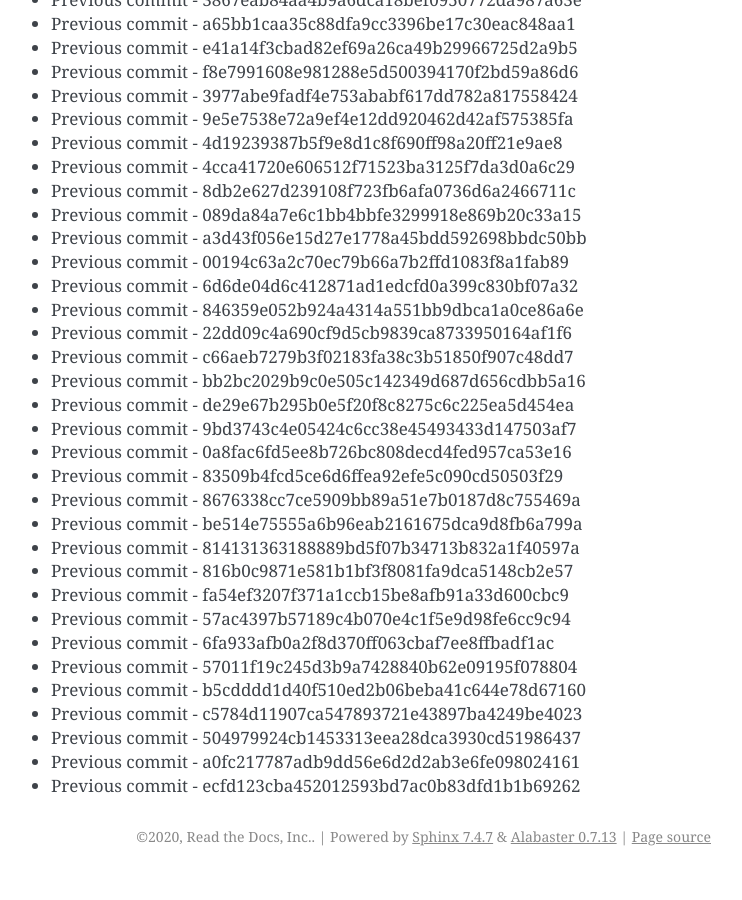
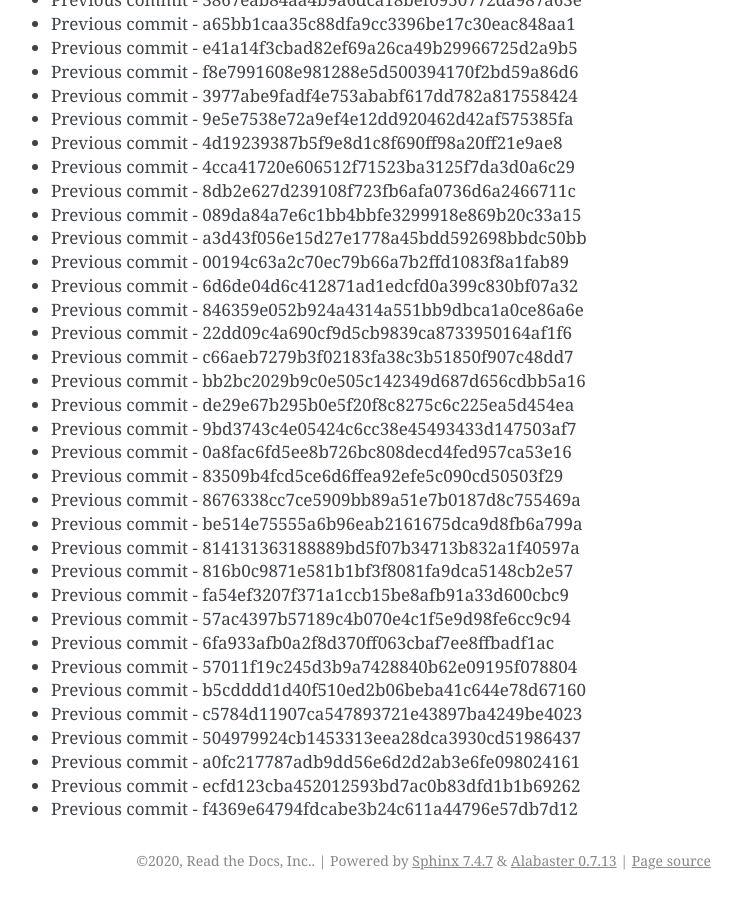
Before and after one commit to readthedocs/rtd-git-stresstest, a Sphinx documentation site: the page built from docs/updates.rst, in a window 1280 px wide and 900 px high, scrolled down 57030 px. Shown: the whole window, without its empty margins (399-1141 px from the left). Built offline with Sphinx 7.4.7, drawn with Linux system fonts in a browser that asks for light colours; before the commit the page ends 57906 px from its top, so only the background shows below that.

Commit message:
Generating commit from previous: f4369e64794fdcabe3b24c611a44796e57db7d12

```diff
--- a/docs/updates.rst
+++ b/docs/updates.rst
@@ -2428,3 +2428,4 @@ It can be tested for any performance characteristics.
 * Previous commit - 504979924cb1453313eea28dca3930cd51986437
 * Previous commit - a0fc217787adb9dd56e6d2d2ab3e6fe098024161
 * Previous commit - ecfd123cba452012593bd7ac0b83dfd1b1b69262
+* Previous commit - f4369e64794fdcabe3b24c611a44796e57db7d12
```
